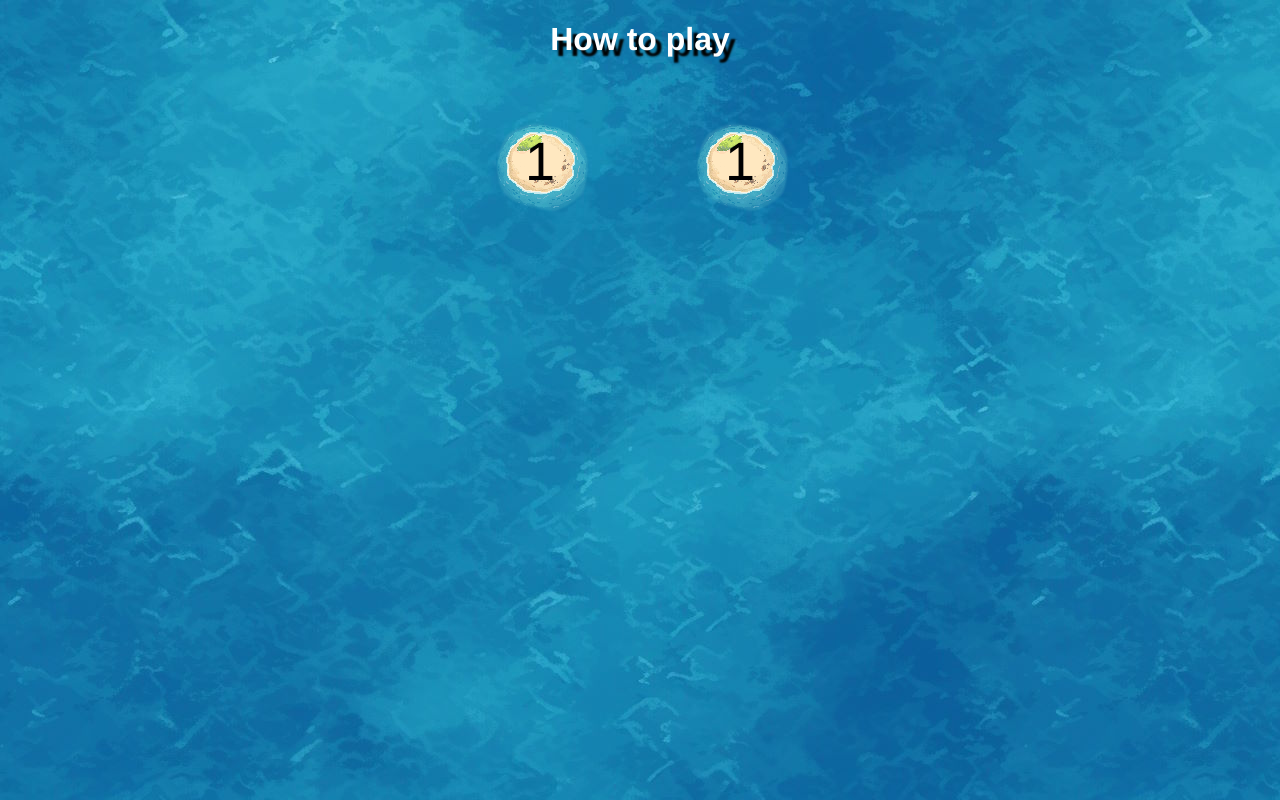
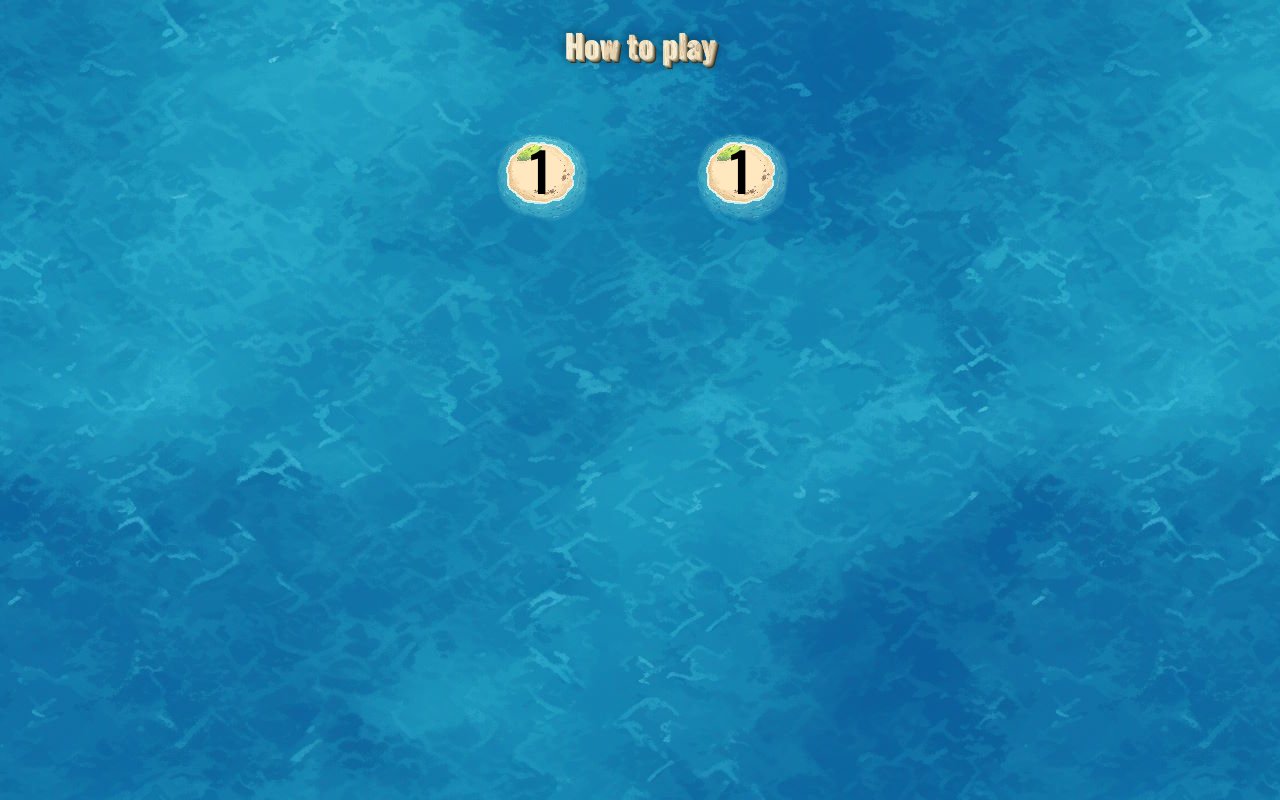
Before and after one commit to coltonw/boats-and-bridges-web, a SvelteKit app: page /levels/1 in a window 1280 px wide. Built offline with nearby package versions, Linux system fonts and the light colour scheme.

Commit message:
:wood: Trying something that didn't quite work

```diff
--- a/src/app.css
+++ b/src/app.css
@@ -7,7 +7,8 @@
 body {
 	margin: 0;
 	background-image: url('/water.jpg');
-	font-family: 'Franklin Gothic Medium', 'Arial Narrow', Arial, sans-serif;
+	font-family: 'Oswald', 'Franklin Gothic Medium', 'Arial Narrow', Arial, sans-serif;
+	font-weight: 500;
 }
 
 .main {
--- a/src/app.html
+++ b/src/app.html
@@ -4,6 +4,12 @@
 		<meta charset="utf-8" />
 		<link rel="icon" href="%sveltekit.assets%/favicon.png" />
 		<meta name="viewport" content="width=device-width, initial-scale=1" />
+		<link rel="preconnect" href="https://fonts.googleapis.com" />
+		<link rel="preconnect" href="https://fonts.gstatic.com" crossorigin />
+		<link
+			href="https://fonts.googleapis.com/css2?family=Oswald:wght@200..700&display=swap"
+			rel="stylesheet"
+		/>
 		%sveltekit.head%
 	</head>
 	<body data-sveltekit-preload-data="hover">
--- a/src/lib/components/IslandComponent.svelte
+++ b/src/lib/components/IslandComponent.svelte
@@ -46,7 +46,6 @@
 	}
 	.island.large p {
 		margin: 0;
-		padding-top: 10px;
 		padding-right: 5px;
 		font-size: 54px;
 		text-align: center;
@@ -54,7 +53,6 @@
 	}
 	.island.small p {
 		margin: 0;
-		padding-top: 5px;
 		padding-right: 2px;
 		font-size: 28px;
 		text-align: center;
--- a/src/routes/levels/[slug]/+page.svelte
+++ b/src/routes/levels/[slug]/+page.svelte
@@ -21,7 +21,10 @@
 
 <!-- svelte-ignore a11y-no-noninteractive-element-interactions a11y-click-events-have-key-events -->
 <div class="container">
-	<h1 class="name">{data.name}</h1>
+	<h1 class="name shadow wood">{data.name}</h1>
+	<div class="name-container">
+		<h1 class="name wood-texture">{data.name}</h1>
+	</div>
 	<div class="nav">
 		{#if data.previousUri}
 			<a href={data.previousUri}>Prev</a>
@@ -107,7 +110,56 @@
 	.name {
 		color: white;
 		font-weight: bold;
-		text-shadow: black 6px 6px 2px;
+	}
+	.name.shadow {
+		position: absolute;
+		z-index: 5;
+		color: #e2ded3;
+		text-shadow:
+			#bfb69e 1px 1px 0,
+			#9d8f6a 2px 2px 0,
+			#696045 3px 3px 0,
+			#353023 4px 4px 0,
+			#042940 0 0 12px;
+	}
+	.name.red {
+		text-shadow:
+			#f4a8b4 1px 1px 0,
+			#e9506a 2px 2px 0,
+			#bf1834 3px 3px 0,
+			#680d1c 4px 4px 0,
+			black 9px 9px 2px,
+			#042940 0 0 12px;
+	}
+	.name.sand {
+		text-shadow:
+			#fbdea9 1px 1px 0,
+			#f7bd53 2px 2px 0,
+			#e5980b 3px 3px 0,
+			#8f5f07 4px 4px 0,
+			black 9px 9px 2px,
+			#042940 0 0 12px;
+	}
+	.name.blue {
+		text-shadow:
+			#aeddfa 1px 1px 0,
+			#5ebbf6 2px 2px 0,
+			#0e99f1 3px 3px 0,
+			#0966a1 4px 4px 0,
+			black 9px 9px 2px,
+			#042940 0 0 12px;
+	}
+	.name-container {
+		position: relative;
+		z-index: 10;
+		background: url(/wood.jpg) no-repeat center center;
+		background-size: cover;
+		color: #fff;
+		-webkit-text-fill-color: transparent;
+		-webkit-background-clip: text;
+	}
+	.name.wood-texture {
+		text-shadow: 0 0 1px rgba(255, 255, 255, 0.3);
 	}
 	.nav {
 		height: 28px;
```
Also changed, not shown: static/wood.jpg (added).
